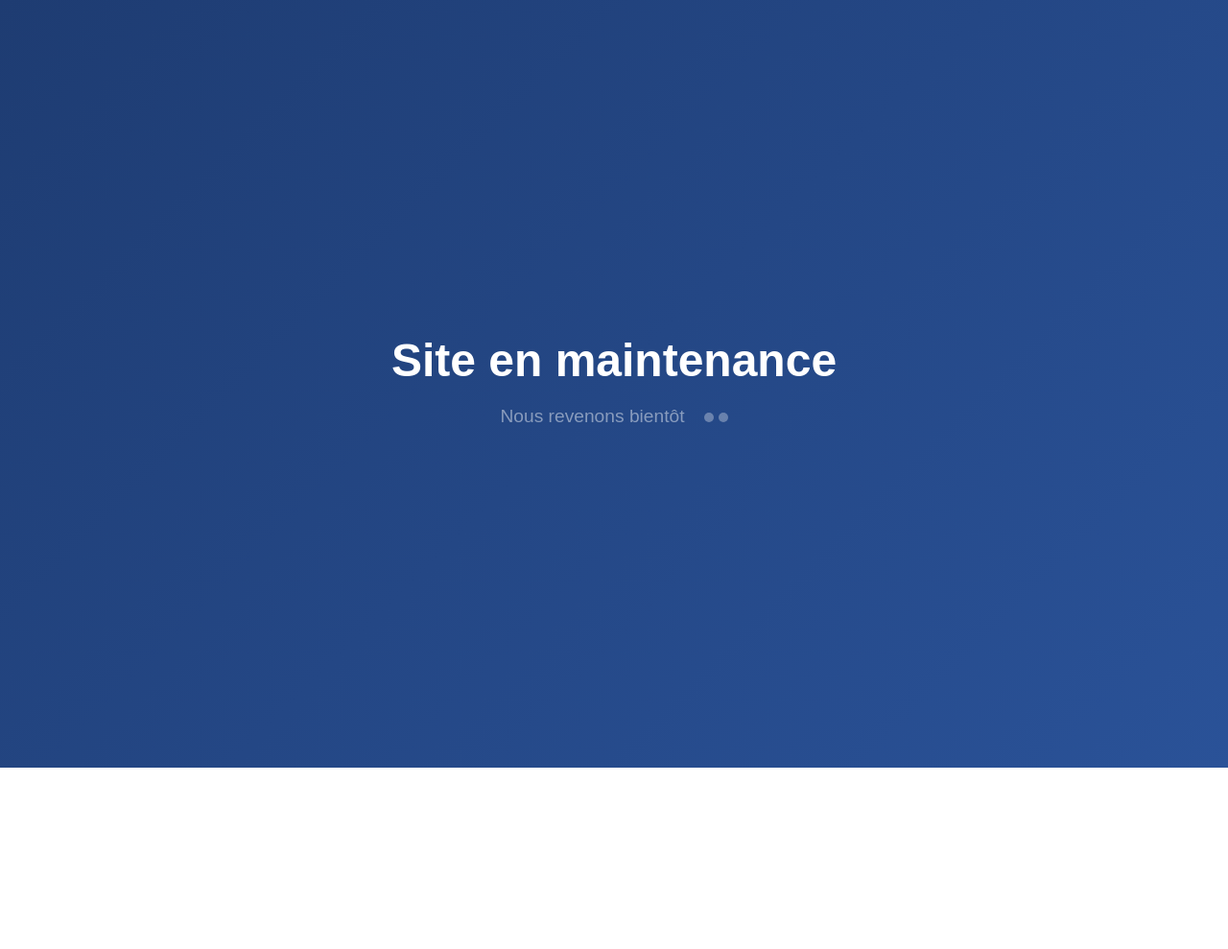
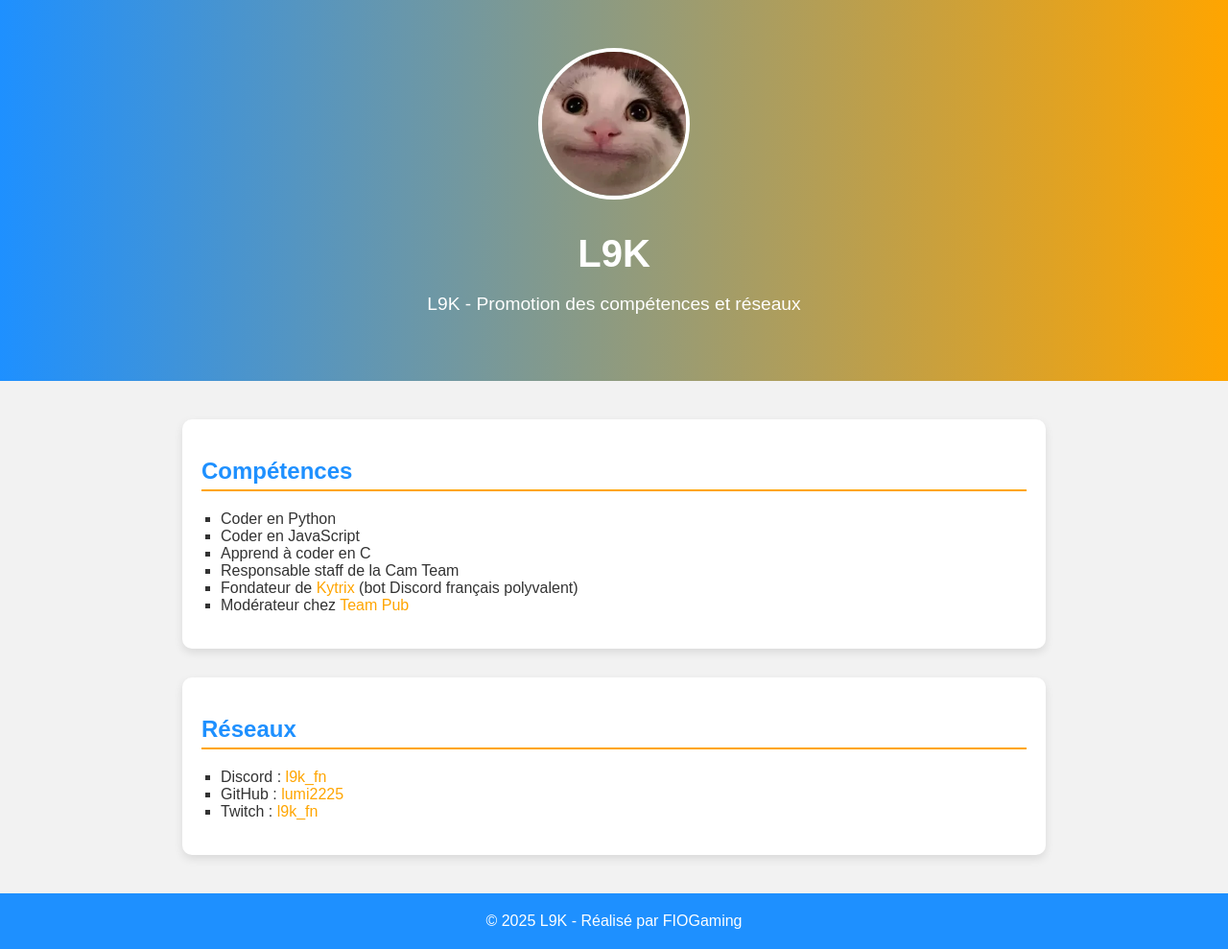
Before and after one commit to postsite/L9K, a plain HTML site: page index.html in a window 1280 px wide. Shown: the whole page at 96% size. Before the commit the page ends 800 px from the top, so only its background shows below. Drawn offline with Linux system fonts and the light colour scheme.

Commit message:
Add files via upload

```diff
--- a/index.html
+++ b/index.html
@@ -3,81 +3,130 @@
 <head>
     <meta charset="UTF-8">
     <meta name="viewport" content="width=device-width, initial-scale=1.0">
-    <title>Maintenance en cours</title>
+    <title>L9K</title>
     <style>
-        /* Style général de la page */
+        /* Couleurs principales */
+        :root {
+            --bleu: #1E90FF;
+            --orange: #FFA500;
+            --blanc: #FFFFFF;
+            --gris: #f2f2f2;
+        }
+
         body {
             margin: 0;
-            padding: 0;
-            height: 100vh;
-            display: flex;
-            justify-content: center;
-            align-items: center;
-            background: linear-gradient(135deg, #1e3c72, #2a5298);
-            font-family: 'Arial', sans-serif;
-            color: #fff;
-            text-align: center;
-            overflow: hidden;
+            font-family: Arial, sans-serif;
+            background-color: var(--gris);
+            color: #333;
         }
 
-        /* Conteneur du message */
-        .container {
-            max-width: 600px;
+        header {
+            background: linear-gradient(90deg, var(--bleu), var(--orange));
+            color: var(--blanc);
+            text-align: center;
+            padding: 50px 20px;
         }
 
-        h1 {
-            font-size: 3em;
+        header img {
+            width: 150px;
+            height: 150px;
+            border-radius: 50%;
+            border: 4px solid var(--blanc);
             margin-bottom: 20px;
-            animation: bounce 2s infinite;
         }
 
-        p {
-            font-size: 1.2em;
-            margin-bottom: 40px;
-            animation: fadeIn 3s ease-in-out infinite alternate;
+        header h1 {
+            margin: 10px 0;
+            font-size: 2.5em;
         }
 
-        /* Animation du point qui clignote */
-        .dot {
-            display: inline-block;
-            width: 10px;
-            height: 10px;
-            margin-left: 5px;
-            background-color: #fff;
-            border-radius: 50%;
-            animation: blink 1s infinite;
+        header p {
+            font-size: 1.2em;
         }
 
-        .dot:nth-child(2) {
-            animation-delay: 0.2s;
+        main {
+            max-width: 900px;
+            margin: 40px auto;
+            padding: 0 20px;
         }
 
-        .dot:nth-child(3) {
-            animation-delay: 0.4s;
+        section {
+            background-color: var(--blanc);
+            border-radius: 10px;
+            padding: 20px;
+            margin-bottom: 30px;
+            box-shadow: 0 4px 10px rgba(0,0,0,0.1);
         }
 
-        /* Animations */
-        @keyframes bounce {
-            0%, 20%, 50%, 80%, 100% { transform: translateY(0); }
-            40% { transform: translateY(-20px); }
-            60% { transform: translateY(-10px); }
+        section h2 {
+            color: var(--bleu);
+            border-bottom: 2px solid var(--orange);
+            padding-bottom: 5px;
         }
 
-        @keyframes fadeIn {
-            0% { opacity: 0.3; }
-            100% { opacity: 1; }
+        ul {
+            list-style-type: square;
+            padding-left: 20px;
         }
 
-        @keyframes blink {
-            0%, 50%, 100% { opacity: 0; }
-            25%, 75% { opacity: 1; }
+        a {
+            color: var(--orange);
+            text-decoration: none;
+        }
+
+        a:hover {
+            text-decoration: underline;
+        }
+
+        footer {
+            text-align: center;
+            padding: 20px;
+            background-color: var(--bleu);
+            color: var(--blanc);
+        }
+
+        @media (max-width: 600px) {
+            header h1 {
+                font-size: 2em;
+            }
+            header p {
+                font-size: 1em;
+            }
         }
     </style>
 </head>
 <body>
-    <div class="container">
-        <h1>Site en maintenance</h1>
-        <p>Nous revenons bientôt<span class="dot"></span><span class="dot"></span><span class="dot"></span></p>
-    </div>
+    <header>
+        <img src="PDPLK9.webp" alt="Photo de L9K">
+        <h1>L9K</h1>
+        <p>L9K - Promotion des compétences et réseaux</p>
+    </header>
+
+    <main>
+        <section>
+            <h2>Compétences</h2>
+            <ul>
+                <li>Coder en Python</li>
+				<li>Coder en JavaScript</li>
+				<li>Apprend à coder en C</li>
+                <li>Responsable staff de la Cam Team</li>
+                <li>Fondateur de <a href="https://discord.gg/TDjzUjYpKc" target="_blank">Kytrix</a> (bot Discord français polyvalent)</li>
+                <li>Modérateur chez <a href="https://discord.gg/pub" target="_blank">Team Pub</a></li>
+            </ul>
+        </section>
+
+        <section>
+            <h2>Réseaux</h2>
+            <ul>
+                <li>Discord : <a href="https://discord.com/users/l9k_fn" target="_blank">l9k_fn</a></li>
+                <li>GitHub : <a href="https://github.com/lumi2225" target="_blank">lumi2225</a></li>
+                <li>Twitch : <a href="https://m.twitch.tv/l9k_fn/home?tt_content=channel&tt_medium=mobile_web_share" target="_blank">l9k_fn</a></li>
+            </ul>
+        </section>
+    </main>
+
+    <footer>
+        &copy; 2025 L9K - Réalisé par FIOGaming
+    </footer>
 </body>
 </html>
```
Also changed, not shown: maintenance.html (added, +83 -0 lines).
